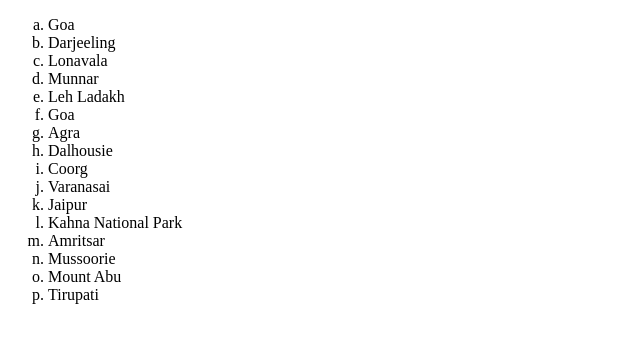
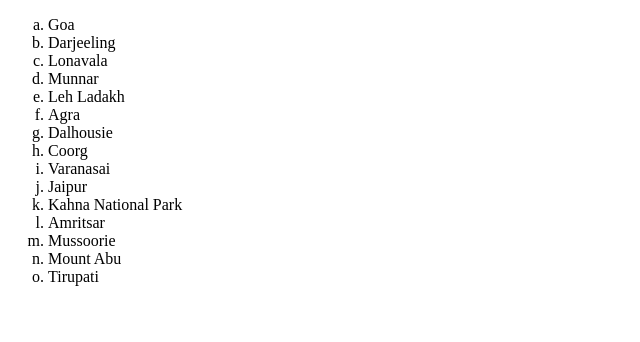
Before and after one commit to ak08/React-Practice-Assignments---Holiday-List-React, a React app: page / in a window 1280 px wide. Shown: the top 342 px of the page, without its empty margins (0-640 px from the left). Built offline with nearby package versions, Linux system fonts and the light colour scheme.

Commit message:
removed duplicate city

```diff
--- a/src/components/App.js
+++ b/src/components/App.js
@@ -38,25 +38,21 @@ class App extends Component {
   }
 
   render() {
-    const citiesWithKey = this.cityList.map((city, index) => ({
-      ...city,
-      key: index + 1,
-    }));
-    console.log(citiesWithKey);
-    const validCities = citiesWithKey
+    const validCities = this.cityList
       .filter((city) => city.country === "India")
-      .map((city) => ({ name: city.name, key: city.key }));
+      .map((city) => city.name);
     console.log(validCities);
-    //const uniqueCities = [...new Set(validCities)];
-    //console.log(uniqueCities);
-    const orderedList = validCities.map((city) => (
-      <li key={`location${city.key}`}>{city.name}</li>
+    const uniqueCities = [...new Set(validCities)];
+    console.log(uniqueCities);
+    const orderedList = uniqueCities.map((city) => (
+      <li key={`location${city}`}>{city}</li>
     ));
     console.log(orderedList);
     return (
       <div id="main">
         {/* Do not remove the main div */}
         <ol type="a">{orderedList}</ol>
+        {/* <h1>Hello</h1> */}
       </div>
     );
   }
```
